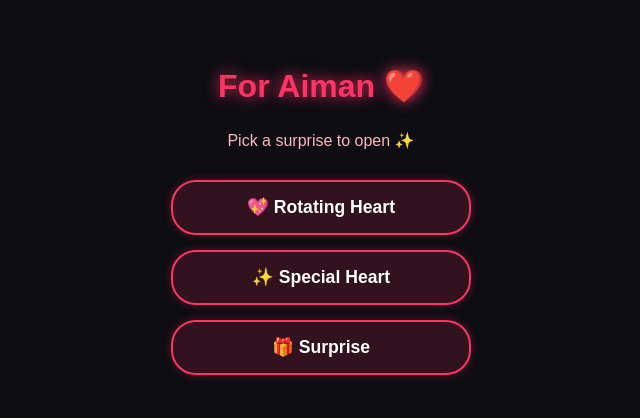
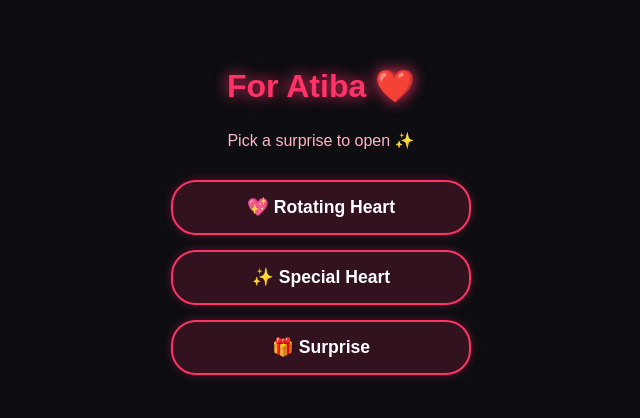
Before and after one commit to abuzar123890/for-atiba, a plain HTML site: page index.html in a window 1280 px wide. Shown: the part 190-608 px from the top of the page, without its empty margins (319-959 px from the left). Drawn offline with Linux system fonts and the light colour scheme.

Commit message:
Update index.html

```diff
--- a/index.html
+++ b/index.html
@@ -3,7 +3,7 @@
 <head>
   <meta charset="UTF-8" />
   <meta name="viewport" content="width=device-width, initial-scale=1.0"/>
-  <title>For Aiman ❤️</title>
+  <title>For Atiba ❤️</title>
   <style>
     body {
       margin: 0;
@@ -49,7 +49,7 @@
   </style>
 </head>
 <body>
-  <h1>For Aiman ❤️</h1>
+  <h1>For Atiba ❤️</h1>
   <p>Pick a surprise to open ✨</p>
 
   <div class="btn-container">
```
